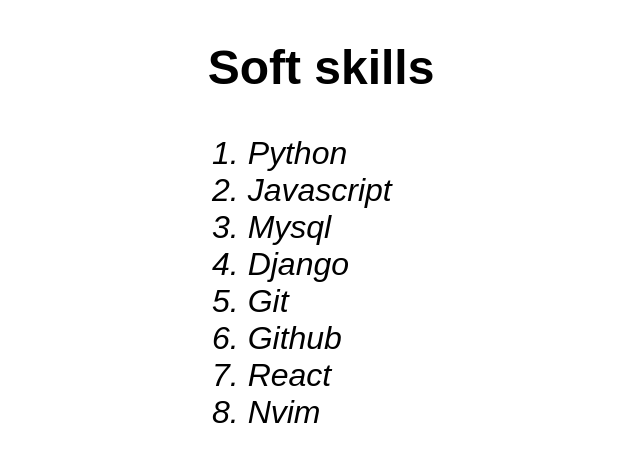
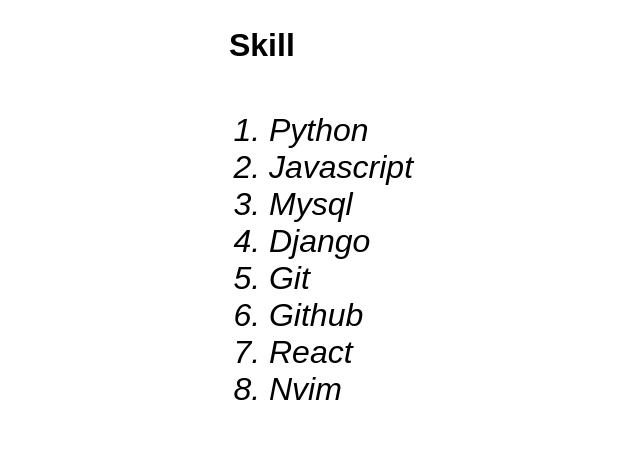
Before and after one commit to FranciscoDJVI/Javascript, a React (Create React App) app in the folder mifirstpage/: page /skills in a window 1280 px wide. Shown: the top 462 px of the page, without its empty margins (319-959 px from the left). Built offline with nearby package versions, Linux system fonts and the light colour scheme.

Commit message:
add animation

```diff
--- a/mifirstpage/package.json
+++ b/mifirstpage/package.json
@@ -8,7 +8,9 @@
     "@testing-library/react": "^16.3.0",
     "@testing-library/user-event": "^13.5.0",
     "adapter": "^1.0.0-beta.10",
+    "framer-motion": "^12.23.12",
     "git-cz": "^4.9.0",
+    "motion": "^12.23.12",
     "react": "^19.1.0",
     "react-dom": "^19.1.0",
     "react-router-dom": "^7.8.2",
--- a/mifirstpage/src/App.css
+++ b/mifirstpage/src/App.css
@@ -32,10 +32,9 @@
 }
 
 .avatar-img {
-  width: 300px;
-  height: 300px;
+  width: 500px;
+  height: 500px;
   border-radius: 50%;
-  box-shadow: 0px 0px 5px 5px #000000;
   margin: 30px;
 }
 
--- a/mifirstpage/src/components/Avatar.js
+++ b/mifirstpage/src/components/Avatar.js
@@ -3,22 +3,25 @@
 
 const customStyle = {
   display: "flex",
-  flexDirection: "column",
+  flexDirection: "row",
   alignItems: "center",
   marginBottom: "500px",
   fontSize: "2rem",
+  borderRadius: "25px",
+  background: "#e4e4e7",
 };
 
 function Avatar() {
   return (
     <div clasName="avatar" style={customStyle}>
       <img className="avatar-img" src={avatar} alt="Avatar" />
-      <h2>Links</h2>
-      <ol>
+      <ol style={{ margin: "20px" }}>
         <li style={{ fontSize: "2rem", fontStyle: "none" }}>
           <a
             style={{ textDecoration: "none", color: "#000000" }}
             href="https://github.com/FranciscoDJVI"
+            target="_blank"
+            rel="nooponer noreferrer"
           >
             Github
           </a>
@@ -26,7 +29,9 @@
         <li style={{ fontSize: "2rem", fontStyle: "none" }}>
           <a
             style={{ textDecoration: "none", color: "#000000" }}
-            href="www.linkedin.com/in/francisco-vanegas-134522229"
+            href="https://www.linkedin.com/in/francisco-vanegas-134522229"
+            target="_blank"
+            rel="nooponer noreferrer"
           >
             Linkedin
           </a>
--- a/mifirstpage/src/components/NavBar.js
+++ b/mifirstpage/src/components/NavBar.js
@@ -3,7 +3,7 @@
 const customStyleNavbar = {
   textDecoration: "none",
   margin: "10px",
-  color: "#000000",
+  color: "#00ffff",
 };
 
 function NavBar() {
--- a/mifirstpage/src/components/PresentationText.js
+++ b/mifirstpage/src/components/PresentationText.js
@@ -1,14 +1,19 @@
 import React from "react";
+import { motion } from "motion/react";
 
 function PresentationText() {
   return (
     <div className="presentation-text">
-      <p>
+      <motion.p
+        initial={{ opacity: 0, y: -20 }}
+        animate={{ opacity: 1, y: 0 }}
+        transition={{ duration: 0.5, ease: "easeOut" }}
+      >
         Hola, mucho gusto soy ingeniero de sistemas egresado de la Univerisidad
         del Pacífico en la ciudad del Buenaventura, Valle del cauca-Colombia.
         soy un desarrollador Jr, apasionado por el desarrollo y con intensiones
         de ser un excelente desarrollador cada día.
-      </p>
+      </motion.p>
     </div>
   );
 }
--- a/mifirstpage/src/components/Skills.js
+++ b/mifirstpage/src/components/Skills.js
@@ -1,19 +1,51 @@
 import React from "react";
+import { motion } from "framer-motion";
+
+const skills = [
+  "Python",
+  "Javascript",
+  "Mysql",
+  "Django",
+  "Git",
+  "Github",
+  "React",
+  "Nvim",
+];
+
+// Definir las variantes de la animacion para el contenedor
+const containerVarinats = {
+  hidden: { opacity: 0 },
+  show: {
+    opacity: 1,
+    tansition: {
+      straggerChildren: 0.5, // Retrase de la animacion entre cada elmento hijo.
+    },
+  },
+};
+
+// Definir las variantes de la animacion para cada elemento de la lista.
+const itemVariants = {
+  hidden: { opacity: 0, x: -100 },
+  show: { opacity: 1, x: 0 },
+};
 
 function Skills() {
   return (
-    <div className="skills" style={{ fontSize: "2rem" }}>
-      <h2>Soft skills</h2>
-      <ol>
-        <li style={{ fontSize: "2rem" }}>Python</li>
-        <li style={{ fontSize: "2rem" }}>Javascript</li>
-        <li style={{ fontSize: "2rem" }}>Mysql</li>
-        <li style={{ fontSize: "2rem" }}>Django</li>
-        <li style={{ fontSize: "2rem" }}>Git</li>
-        <li style={{ fontSize: "2rem" }}>Github</li>
-        <li style={{ fontSize: "2rem" }}>React</li>
-        <li style={{ fontSize: "2rem" }}>Nvim</li>
-      </ol>
+    <div className="skills">
+      <div>
+        <h2 style={{ fontSize: "2rem", marginBottom: "3rem" }}>Skill</h2>
+        <motion.ol variants={containerVarinats} initial="hidden" animate="show">
+          {skills.map((skill, index) => (
+            <motion.li
+              style={{ fontSize: "2rem" }}
+              key={index}
+              variants={itemVariants}
+            >
+              {skill}
+            </motion.li>
+          ))}
+        </motion.ol>
+      </div>
     </div>
   );
 }
--- a/mifirstpage/src/components/TitlePortafolio.js
+++ b/mifirstpage/src/components/TitlePortafolio.js
@@ -1,10 +1,16 @@
 import "../App.css";
-import React from "react";
+import { motion } from "motion/react";
 
 function TittlePortafio() {
   return (
     <div className="title">
-      <h1>Francisco Vanegas Ibarguen</h1>
+      <motion.h1
+        initial={{ opacity: 0, y: -20 }}
+        animate={{ opacity: 1, y: 0 }}
+        transition={{ duration: 0.5, ease: "easeOut" }}
+      >
+        Francisco Vanegas Ibarguen
+      </motion.h1>{" "}
     </div>
   );
 }
```
Also changed, not shown: 1 other file (tests, documents, lock files or other folders).
